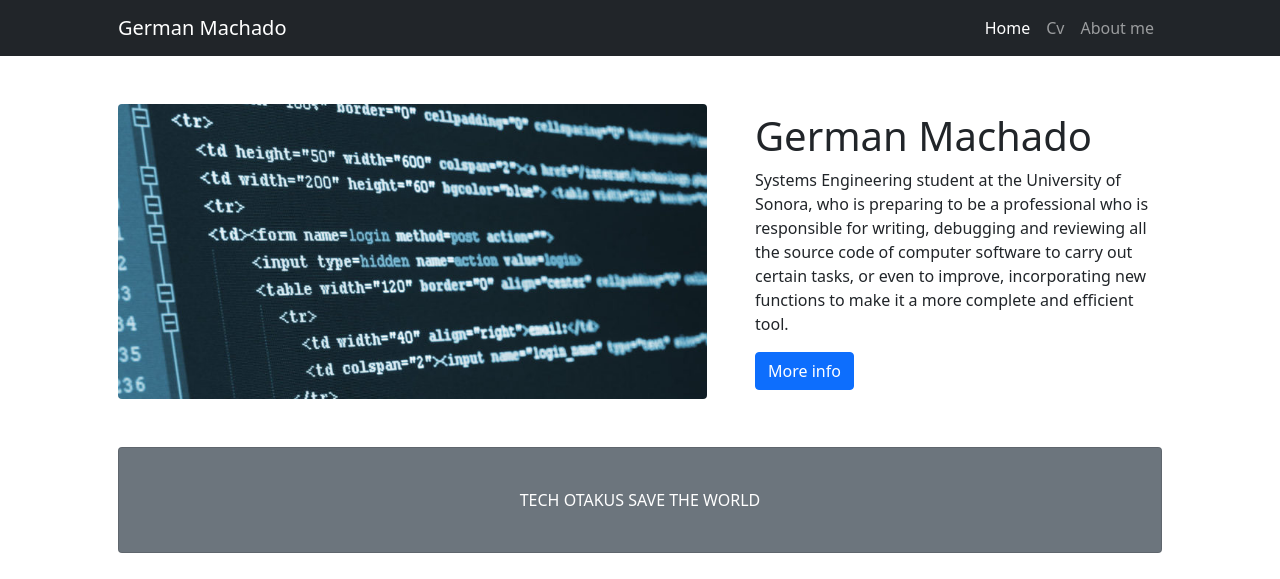
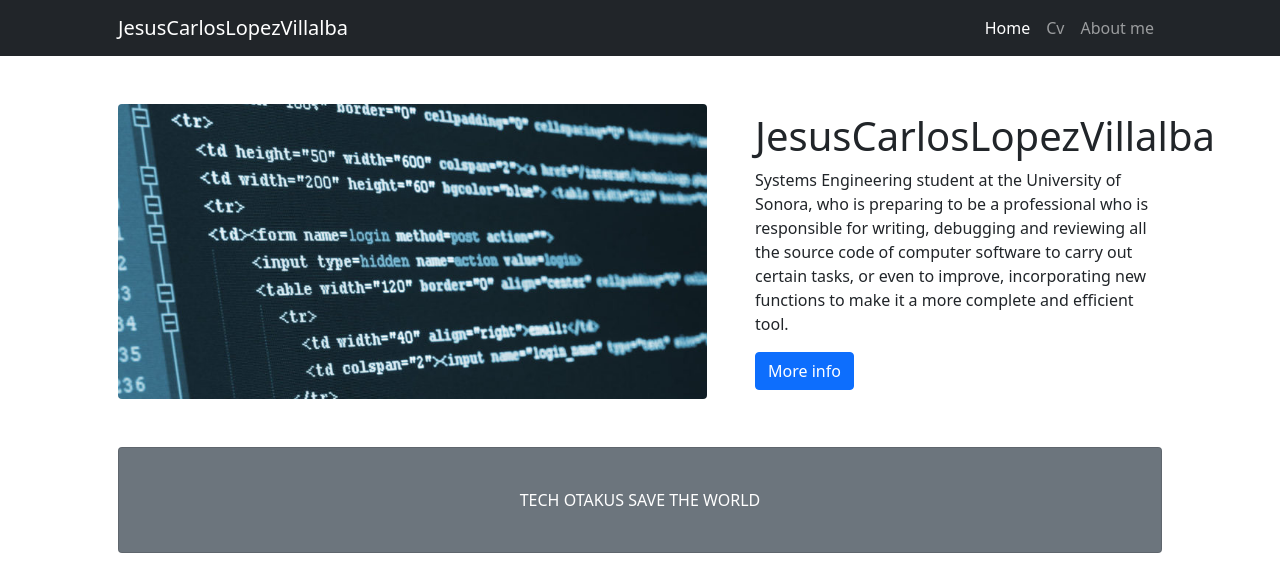
Before and after one commit to JCLV2002/JCLV2002.github.io, a plain HTML site: page index.html in a window 1280 px wide. Shown: the top 579 px of the page. Drawn offline with nearby package versions, Linux system fonts and the light colour scheme.

Commit message:
Nombre
actualizacion de nombre

```diff
--- a/index.html
+++ b/index.html
@@ -19,7 +19,7 @@
         <!-- Responsive navbar-->
         <nav class="navbar navbar-expand-lg navbar-dark bg-dark">
             <div class="container px-5">
-                <a class="navbar-brand" href="#!">German Machado</a>
+                <a class="navbar-brand" href="#!">JesusCarlosLopezVillalba</a>
                 <button class="navbar-toggler" type="button" data-bs-toggle="collapse" data-bs-target="#navbarSupportedContent" aria-controls="navbarSupportedContent" aria-expanded="false" aria-label="Toggle navigation"><span class="navbar-toggler-icon"></span></button>
                 <div class="collapse navbar-collapse" id="navbarSupportedContent">
                     <ul class="navbar-nav ms-auto mb-2 mb-lg-0">
@@ -36,7 +36,7 @@
             <div class="row gx-4 gx-lg-5 align-items-center my-5">
                 <div class="col-lg-7"><img class="img-fluid rounded mb-4 mb-lg-0" src="assets/banner.jpg" /></div>
                 <div class="col-lg-5">
-                    <h1 class="font-weight-light">German Machado</h1>
+                    <h1 class="font-weight-light">JesusCarlosLopezVillalba</h1>
                     <p>Systems Engineering student at the University of Sonora, who is preparing to be a professional who is responsible for writing, debugging and reviewing all the source code of computer software to carry out certain tasks, or even to improve, incorporating new functions to make it a more complete and efficient tool.</p>
                     <a class="btn btn-primary" href="contact.html">More info</a>
                 </div>
```
